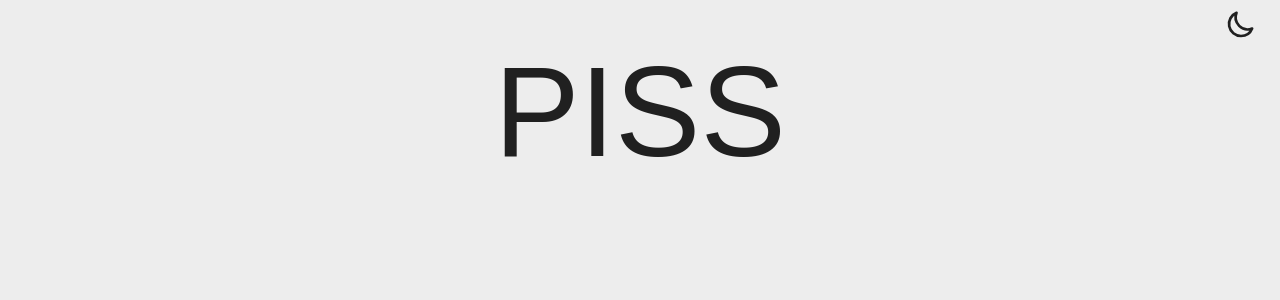
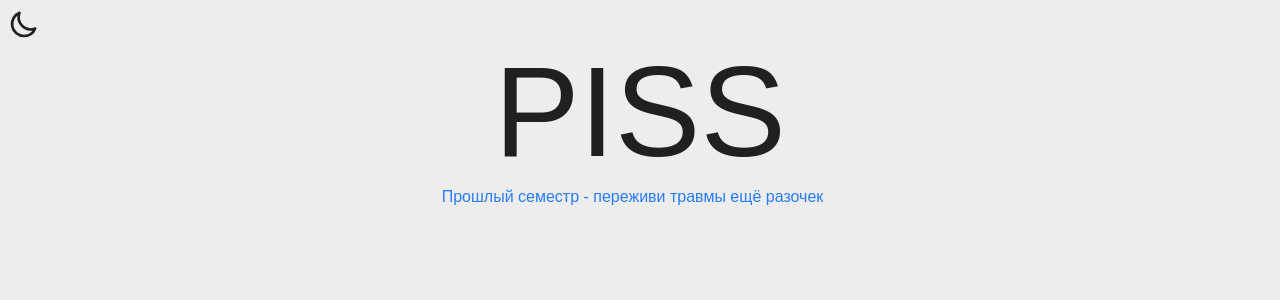
Before and after one commit to maxus2004/onanists-ru, a Next.js app: page /piss in a window 1280 px wide. Shown: the top 300 px of the page. Built offline with nearby package versions, Linux system fonts and the light colour scheme.

Commit message:
Added footer with link to previous semester

```diff
--- a/app/layout.tsx
+++ b/app/layout.tsx
@@ -24,10 +24,17 @@ export default function RootLayout({
   return (
     <html lang="en">
       <body className={`${montserrat.variable} antialiased`}>
-        <header className="flex justify-end m-2">
-            <Providers><ThemeSwitcher /></Providers>
+        <header className="flex w-full">
+            <div className="justify-end m-2">
+                <Providers><ThemeSwitcher /></Providers>
+            </div>
         </header>
         {children}
+        <footer className={"flex w-full"}>
+            <div className={"justify-start items-center m-2"}>
+                <a href={"https://archive.onanists.ru"} className={"align-middle"}>Прошлый семестр - переживи травмы ещё разочек</a>
+            </div>
+        </footer>
       </body>
     </html>
   );
```
